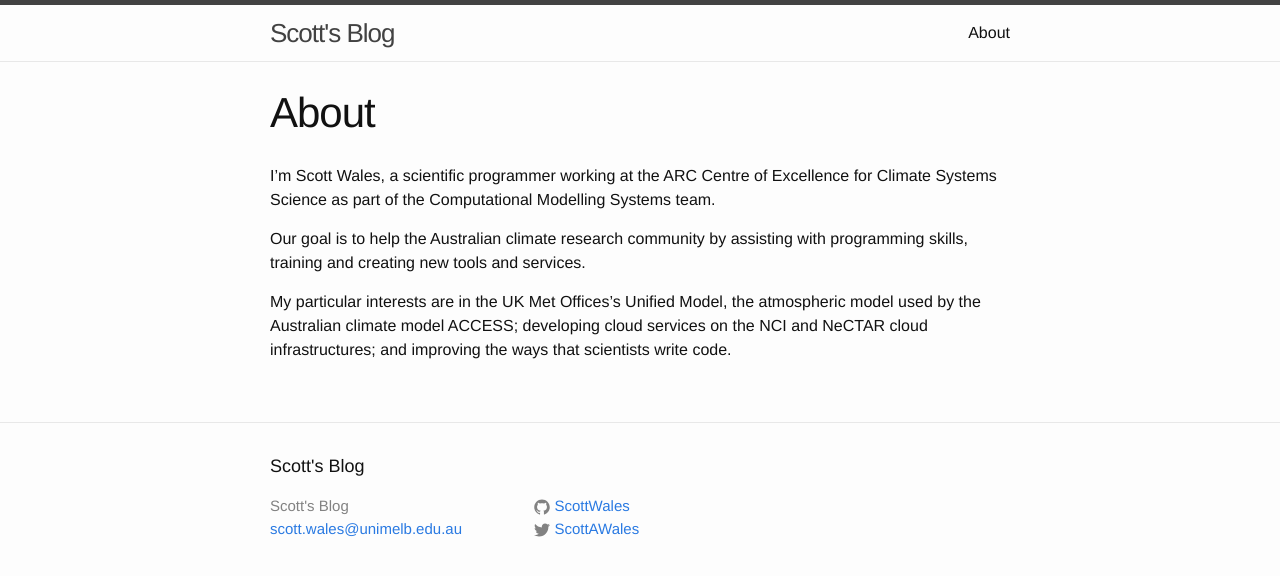
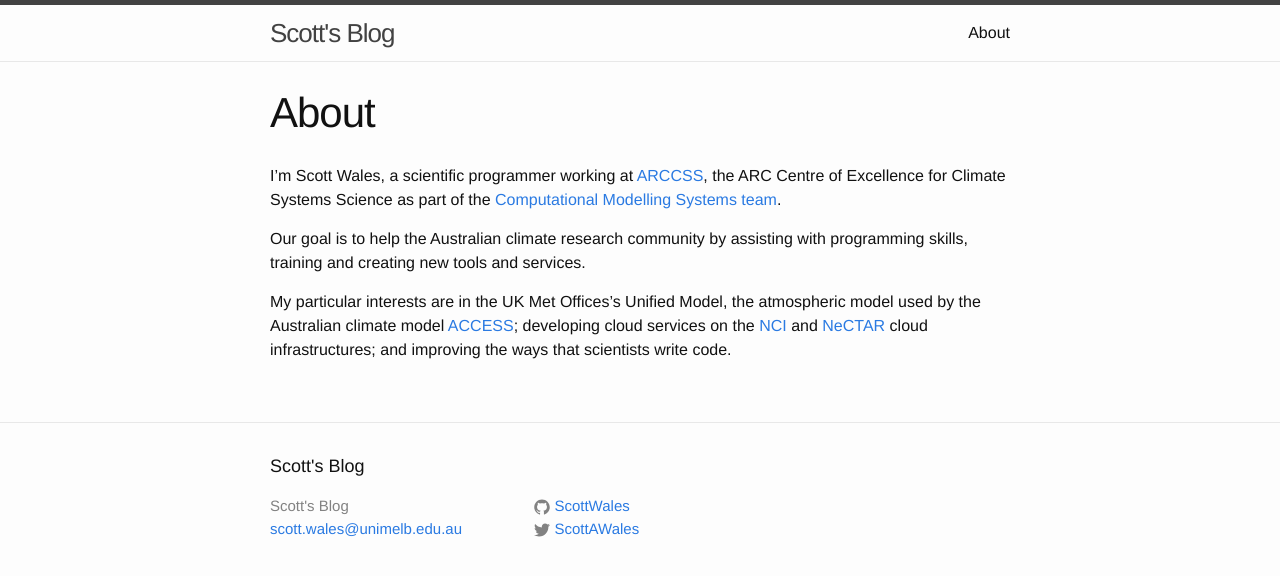
Before and after one commit to ScottWales/ScottWales.github.io, a Jekyll site: the page built from about.md, in a window 1280 px wide. Shown: the top 576 px of the page. Built offline with Jekyll 4.4.1, drawn with Linux system fonts in a browser that asks for light colours.

Commit message:
Add links

```diff
--- a/about.md
+++ b/about.md
@@ -4,14 +4,17 @@ title: About
 permalink: /about/
 ---
 
-I'm Scott Wales, a scientific programmer working at the ARC Centre of
-Excellence for Climate Systems Science as part of the Computational Modelling
-Systems team.
+I'm Scott Wales, a scientific programmer working at
+[ARCCSS](http://www.climatescience.org.au), the ARC Centre of Excellence for Climate
+Systems Science as part of the [Computational Modelling Systems
+team](http://climate-cms.unsw.wikispaces.net/).
 
 Our goal is to help the Australian climate research community by assisting with
 programming skills, training and creating new tools and services.
 
 My particular interests are in the UK Met Offices's Unified Model, the
-atmospheric model used by the Australian climate model ACCESS; developing cloud
-services on the NCI and NeCTAR cloud infrastructures; and improving the ways
-that scientists write code.
+atmospheric model used by the Australian climate model
+[ACCESS](https://accessdev.nci.org.au); developing cloud
+services on the [NCI](nci.org.au) and
+[NeCTAR](www.nectar.org.au/research-cloud) cloud infrastructures; and improving
+the ways that scientists write code.
```
